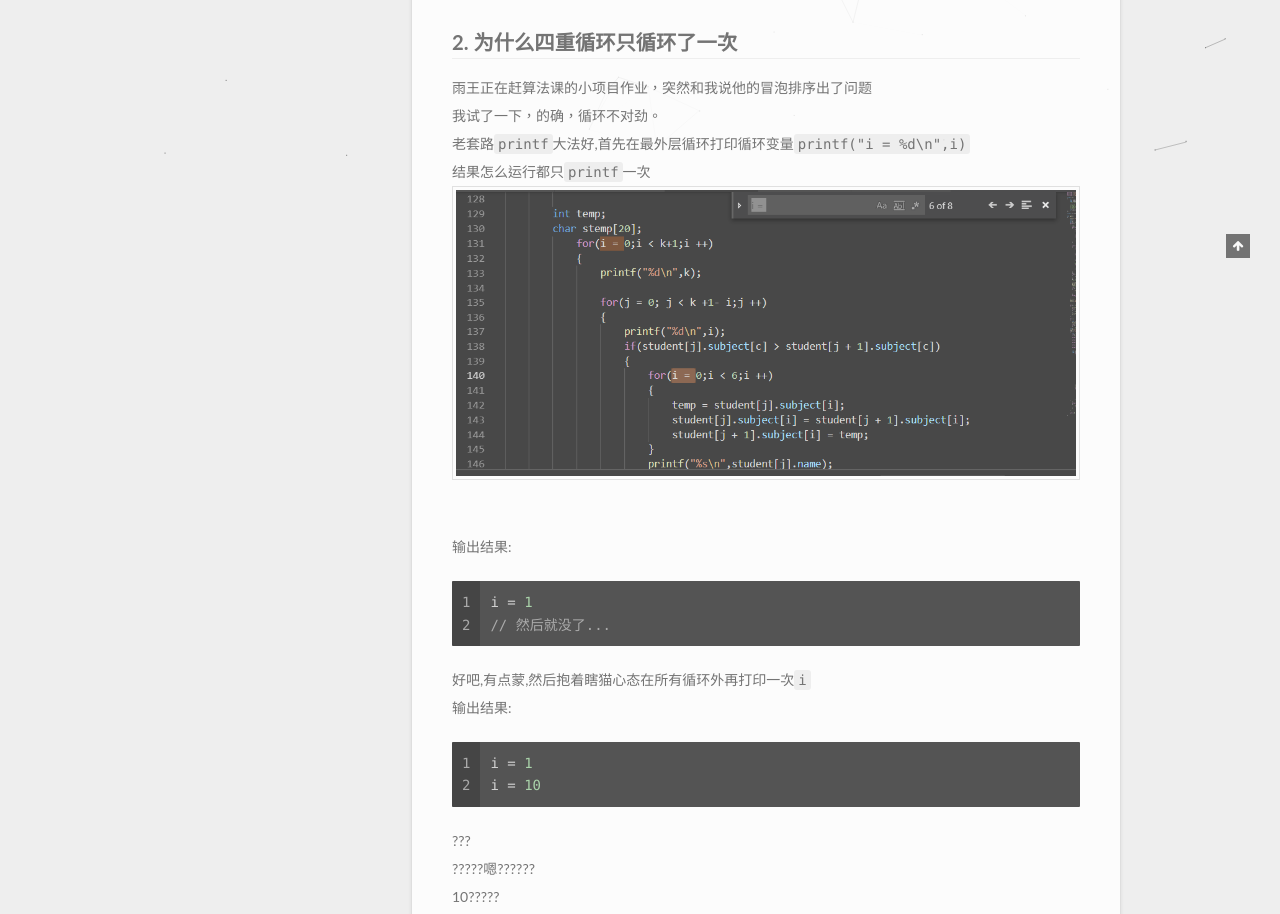
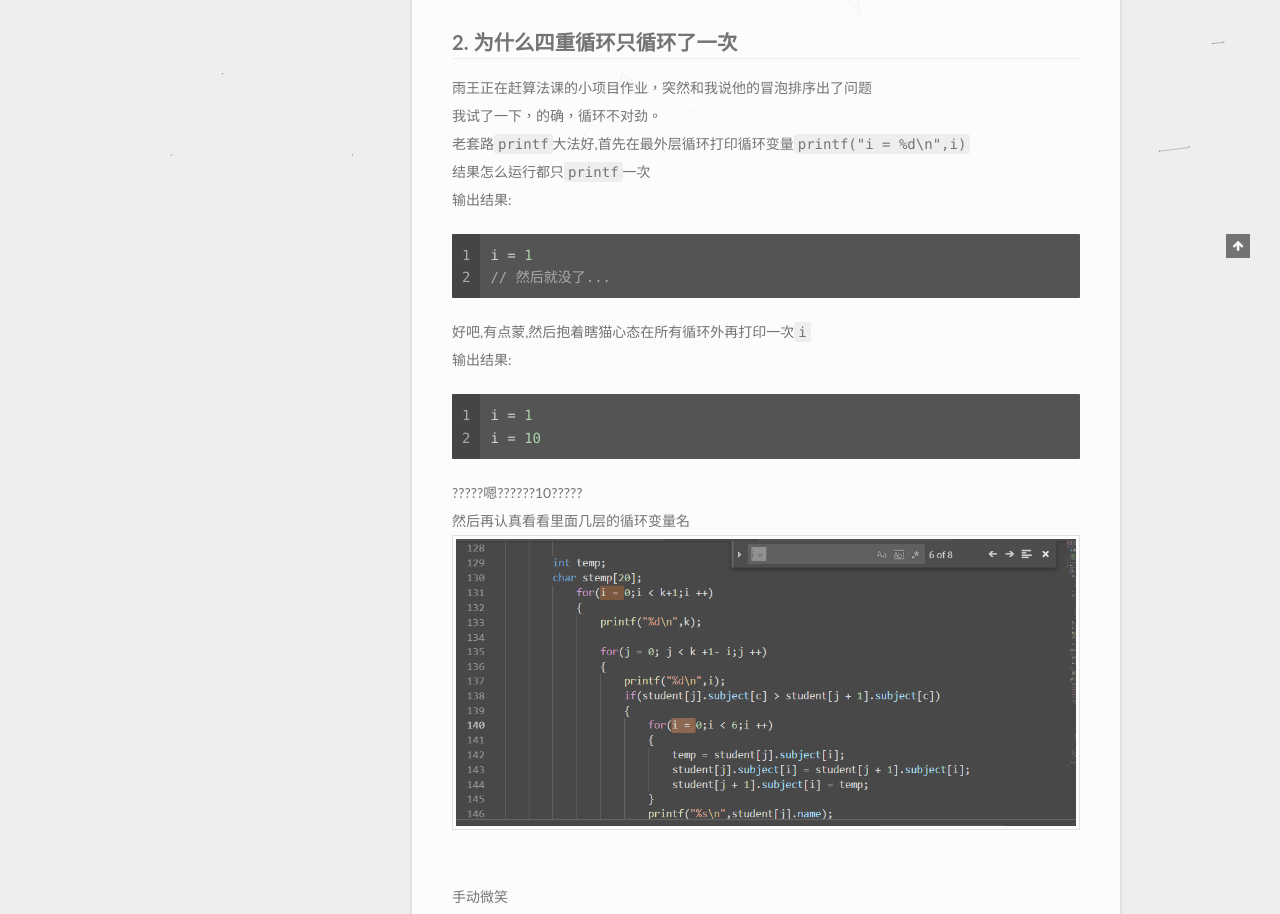
Before and after one commit to Benature/BenatureBlog.github.io, a plain HTML site: page 2018/12/30/我遇到的bug全集/index.html in a window 1280 px wide. Shown: the part 642-1556 px from the top of the page. Drawn offline with nearby package versions, Linux system fonts and the light colour scheme; some packages are replaced by stand-ins of ours; a script that the page names is missing.

Commit message:
Site updated: 2018-12-31 00:40:41

```diff
--- a/2018/12/30/我遇到的bug全集/index.html
+++ b/2018/12/30/我遇到的bug全集/index.html
@@ -114,8 +114,7 @@
 <meta property="og:description" content="雨王bug全集">
 <meta property="og:locale" content="zh-TW">
 <meta property="og:image" content="https://benature.github.io/BenatureBlog.github.io/2018/12/30/我遇到的bug全集/02循环一次.png">
-<meta property="og:image" content="https://benature.github.io/BenatureBlog.github.io/2018/12/30/我遇到的bug全集/02循环一次.png">
-<meta property="og:updated_time" content="2018-12-30T16:21:45.414Z">
+<meta property="og:updated_time" content="2018-12-30T16:40:24.122Z">
 <meta name="twitter:card" content="summary">
 <meta name="twitter:title" content="我遇到的bug全集">
 <meta name="twitter:description" content="雨王bug全集">
@@ -384,9 +383,9 @@
         <h1 id="雨王bug全集"><a href="#雨王bug全集" class="headerlink" title="雨王bug全集"></a>雨王bug全集</h1><a id="more"></a>
 <h2 id="1-a是什么"><a href="#1-a是什么" class="headerlink" title="1. \a是什么"></a>1. <code>\a</code>是什么</h2><p>   雨王今天刚把<code>cygwin</code>装上,开开心❤地打开了vscode写c代码,结果突然和我说”诶,这个vscode怎么跑不了c啊”.于是我看了下他的测试代码<br>   <figure class="highlight c"><table><tr><td class="gutter"><pre><span class="line">1</span><br><span class="line">2</span><br><span class="line">3</span><br><span class="line">4</span><br><span class="line">5</span><br><span class="line">6</span><br></pre></td><td class="code"><pre><span class="line"><span class="built_in">printf</span>(<span class="string">"\a"</span>);</span><br><span class="line"><span class="built_in">printf</span>(<span class="string">"\a"</span>);</span><br><span class="line"><span class="built_in">printf</span>(<span class="string">"\a"</span>);</span><br><span class="line"><span class="built_in">printf</span>(<span class="string">"\a"</span>);</span><br><span class="line"><span class="built_in">printf</span>(<span class="string">"\a"</span>);</span><br><span class="line"><span class="built_in">printf</span>(<span class="string">"\a"</span>);</span><br></pre></td></tr></table></figure></p>
 <p>   “没事你加个杠干哈呀…”<br>   然后我百度了一下<code>\a</code>,直接printf是提示音响.<br>   “你跑程序时候就没听到什么东西吗???”<br>   “我也不知道为啥加了个杠…”</p>
-<h2 id="2-为什么四重循环只循环了一次"><a href="#2-为什么四重循环只循环了一次" class="headerlink" title="2. 为什么四重循环只循环了一次"></a>2. 为什么四重循环只循环了一次</h2><p>   雨王正在赶算法课的小项目作业，突然和我说他的冒泡排序出了问题<br>   我试了一下，的确，循环不对劲。<br>   老套路<code>printf</code>大法好,首先在最外层循环打印循环变量<code>printf(&quot;i = %d\n&quot;,i)</code><br>   结果怎么运行都只<code>printf</code>一次<br>   <img src="/BenatureBlog.github.io/2018/12/30/我遇到的bug全集/02循环一次.png" alt="只循环一次"><br>   输出结果:<br>   <figure class="highlight c"><table><tr><td class="gutter"><pre><span class="line">1</span><br><span class="line">2</span><br></pre></td><td class="code"><pre><span class="line">i = <span class="number">1</span></span><br><span class="line"><span class="comment">// 然后就没了...</span></span><br></pre></td></tr></table></figure></p>
+<h2 id="2-为什么四重循环只循环了一次"><a href="#2-为什么四重循环只循环了一次" class="headerlink" title="2. 为什么四重循环只循环了一次"></a>2. 为什么四重循环只循环了一次</h2><p>   雨王正在赶算法课的小项目作业，突然和我说他的冒泡排序出了问题<br>   我试了一下，的确，循环不对劲。<br>   老套路<code>printf</code>大法好,首先在最外层循环打印循环变量<code>printf(&quot;i = %d\n&quot;,i)</code><br>   结果怎么运行都只<code>printf</code>一次<br>   输出结果:<br>   <figure class="highlight c"><table><tr><td class="gutter"><pre><span class="line">1</span><br><span class="line">2</span><br></pre></td><td class="code"><pre><span class="line">i = <span class="number">1</span></span><br><span class="line"><span class="comment">// 然后就没了...</span></span><br></pre></td></tr></table></figure></p>
 <p>   好吧,有点蒙,然后抱着瞎猫心态在所有循环外再打印一次<code>i</code><br>   输出结果:<br>   <figure class="highlight c"><table><tr><td class="gutter"><pre><span class="line">1</span><br><span class="line">2</span><br></pre></td><td class="code"><pre><span class="line">i = <span class="number">1</span></span><br><span class="line">i = <span class="number">10</span></span><br></pre></td></tr></table></figure></p>
-<p>   ???<br>   ?????嗯??????<br>   10?????<br>   然后再认真看看里面几层的循环变量名<br>   <img src="/BenatureBlog.github.io/2018/12/30/我遇到的bug全集/02循环一次.png" alt="只循环一次"><br>   手动微笑</p>
+<p>   ?????嗯??????10?????<br>   然后再认真看看里面几层的循环变量名<br>   <img src="/BenatureBlog.github.io/2018/12/30/我遇到的bug全集/02循环一次.png" alt="只循环一次"><br>   手动微笑</p>
 
 
     </div>
```
